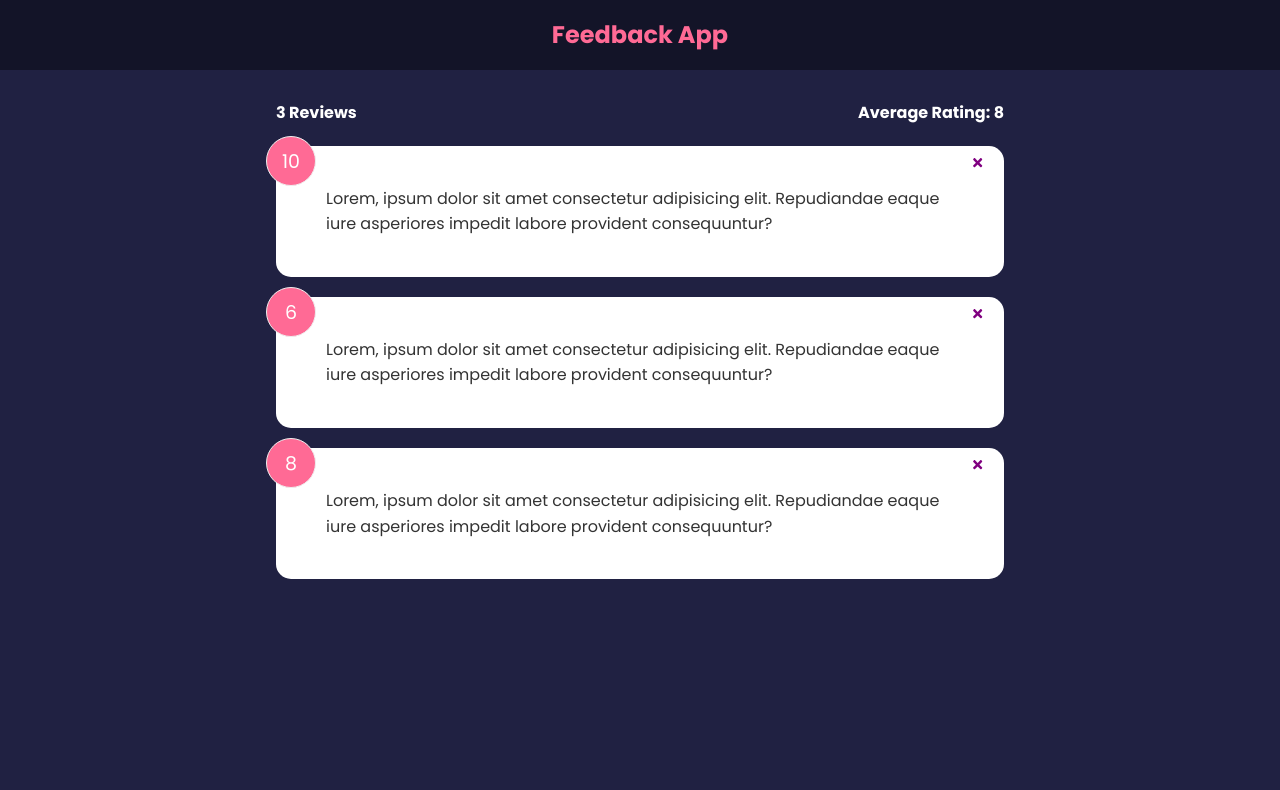
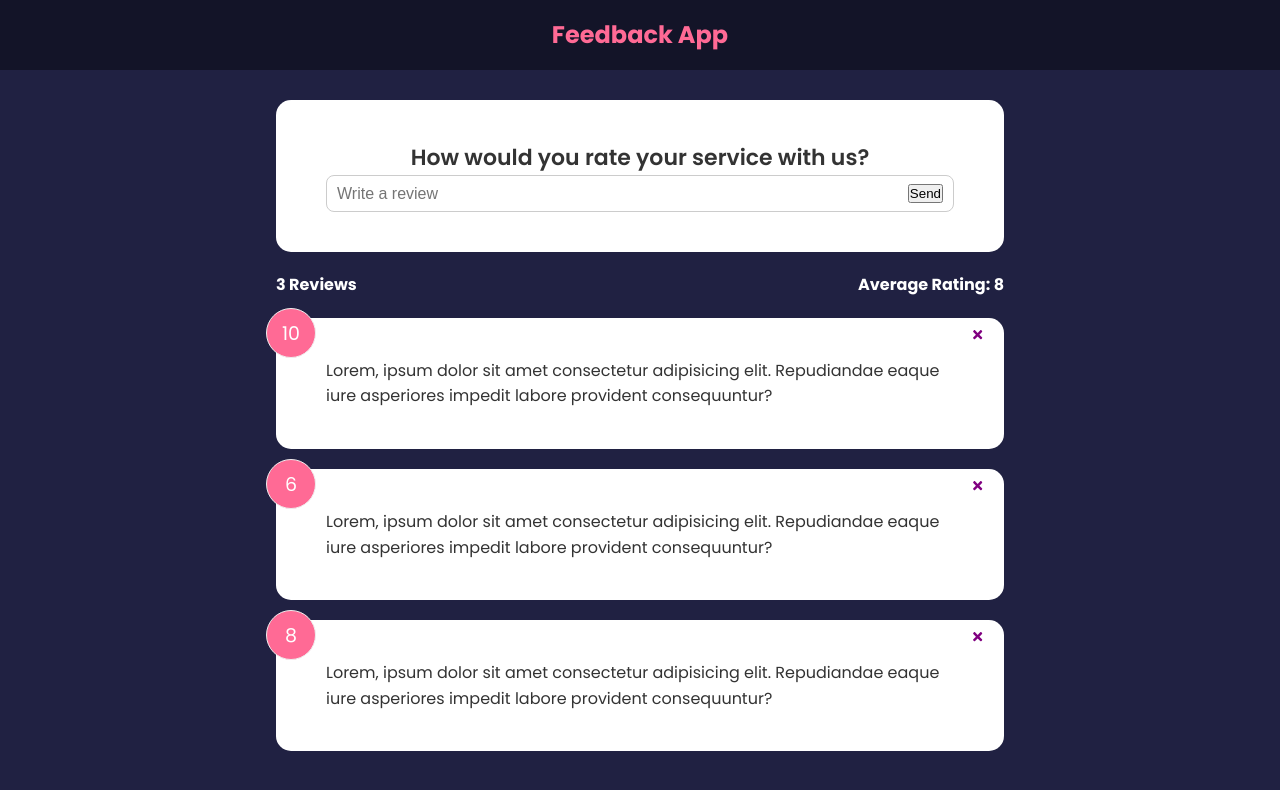
Before and after one commit to El1650/Feedback-UI, a React (Create React App) app: page / in a window 1280 px wide. Shown: the top 790 px of the page. Built offline with nearby package versions, Linux system fonts and the light colour scheme.

Commit message:
Added a form with a feedback item and a text

```diff
--- a/src/App.js
+++ b/src/App.js
@@ -3,6 +3,7 @@
 import FeedbackList from "./components/FeedbackList";
 import FeedbackStats from "./components/FeedbackStats";
 import FeedbackData from "./data/FeedbackData";
+import FeedbackForm from "./components/FeedbackForm";
 
 function App() {
   const [feedback, setFeedback] = useState(FeedbackData);
@@ -17,6 +18,7 @@
     <>
       <Header />
       <div className="container">
+        <FeedbackForm />
         <FeedbackStats feedback={feedback} />
         <FeedbackList feedback={feedback} handleDelete={deleteFeedback} />
       </div>
--- /dev/null
+++ b/src/components/FeedbackForm.jsx
@@ -0,0 +1,30 @@
+import { useState } from "react";
+import Card from "./shared/Card";
+
+function FeedbackForm() {
+  const [text, setText] = useState("");
+
+  const handleInput = (e) => {
+    setText(e.target.value);
+  };
+
+  return (
+    <Card>
+      <form>
+        <h2>How would you rate your service with us?</h2>
+        {/* @todo-rating select component */}
+        <div className="input-group">
+          <input
+            onChange={handleInput}
+            type="text"
+            placeholder="Write a review"
+            value={text}
+          />
+          <button type="submit">Send</button>
+        </div>
+      </form>
+    </Card>
+  );
+}
+
+export default FeedbackForm;
```
